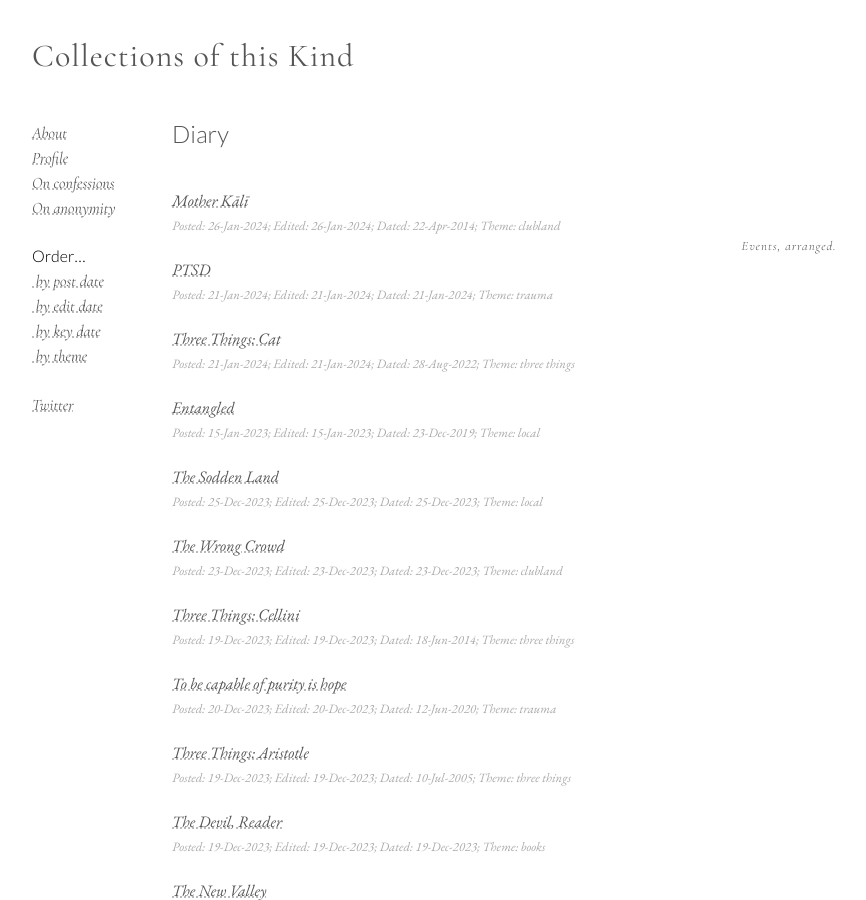
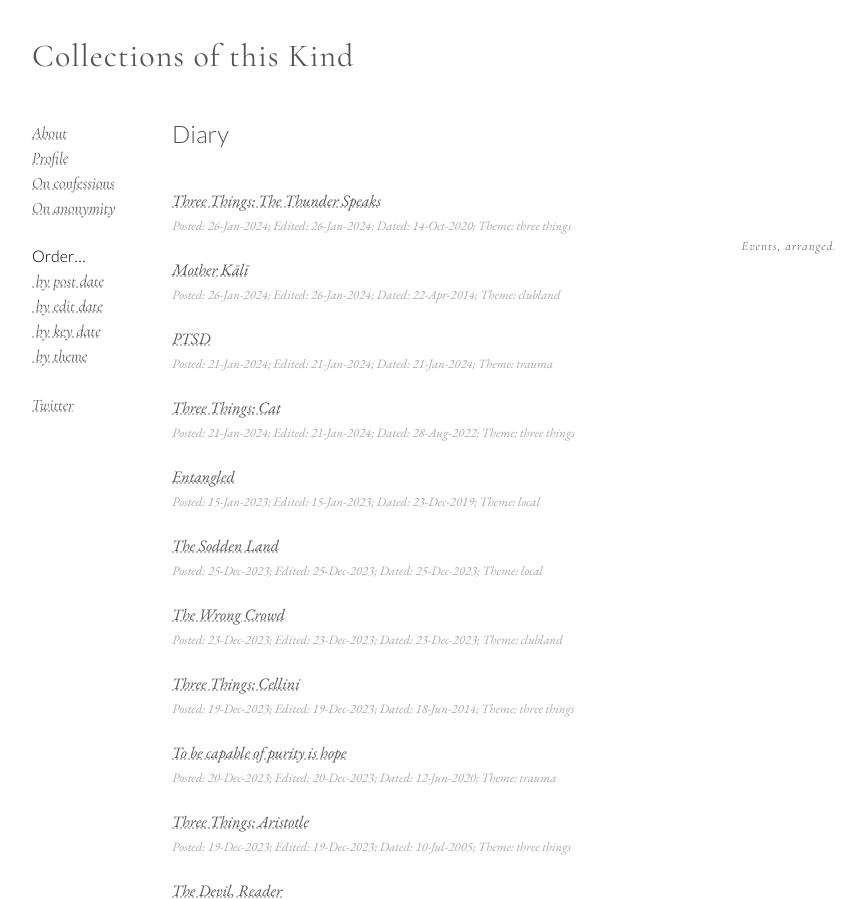
Before and after one commit to CollectionsOfThisKind/collectionsofthiskind.github.io, a Jekyll site: the page built from pages/diary/index.html, in a window 1280 px wide and 900 px high. Shown: the whole window, without its empty margins (78-944 px from the left). Built offline with Jekyll 4.4.1, drawn with Linux system fonts in a browser that asks for light colours.

Commit message:
Add files via upload

```diff
--- a/pages/diary/index.html
+++ b/pages/diary/index.html
@@ -12,6 +12,19 @@ Events, arranged.
 </div>
 
 <h2 class=top>Diary</h2>
+
+
+<p class='anchor'>
+<span class='theme' id='three things'>
+<span class='keydate' id='20201014'>
+<span class='postdate' id='20240126'>
+<span class='editdate' id='20240126'>
+<a href="three-thunder.html">Three Things: The Thunder Speaks</a>
+</span>
+</span>
+</span>
+</span>
+</p>
 
 <p class='anchor'>
 <span class='theme' id='clubland'>
```
